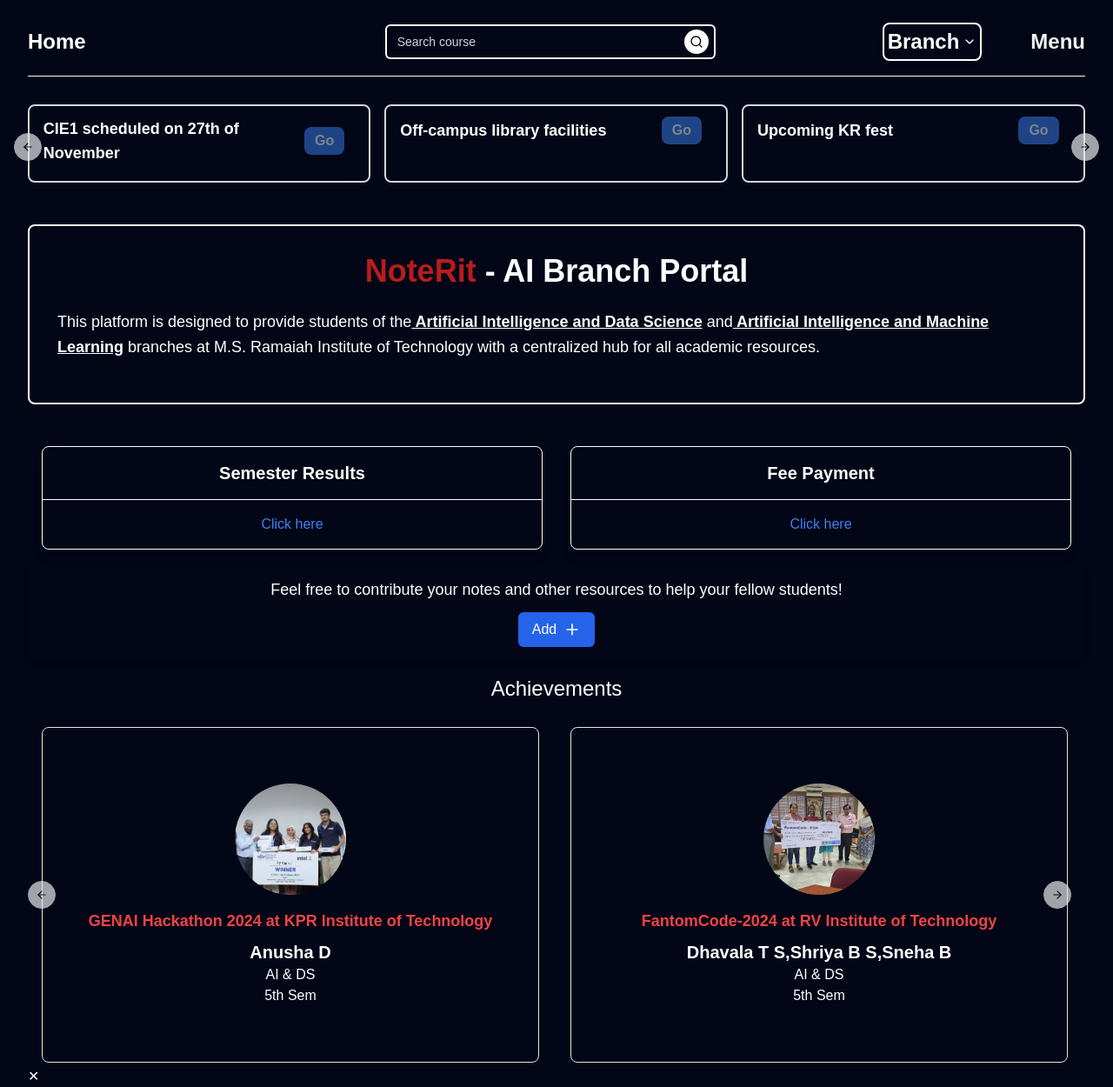
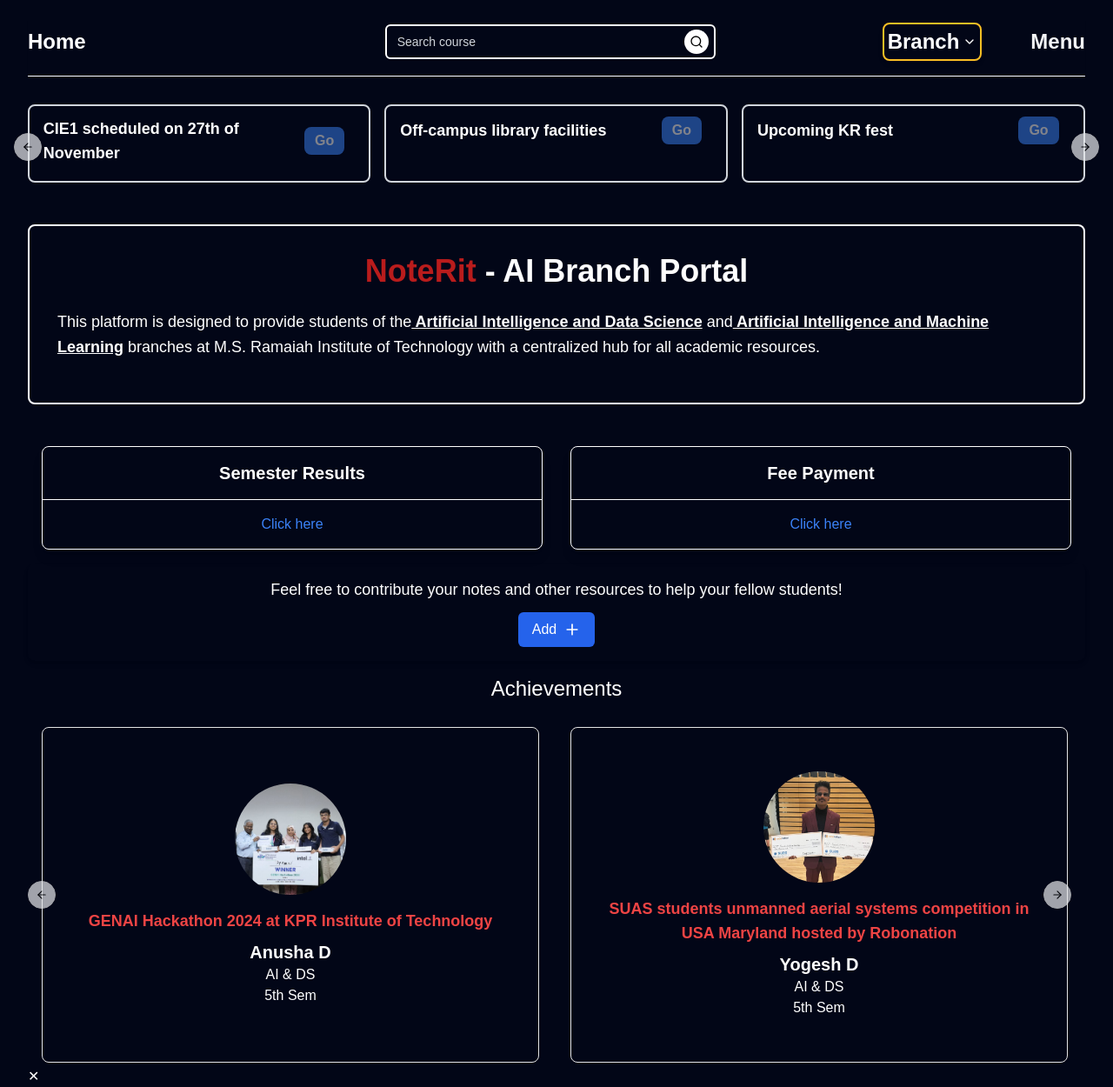
Before and after one commit to RohanPKulkarni/nextjs-2024, a Next.js app: page / in a window 1280 px wide. Shown: the whole page at 87% size. Built offline with nearby package versions, Linux system fonts and the light colour scheme.

Commit message:
chess and tabname

```diff
--- a/src/app/components/achievements/index.js
+++ b/src/app/components/achievements/index.js
@@ -32,6 +32,13 @@ export function CarouselComponent(){
       title : "GENAI Hackathon 2024 at KPR Institute of Technology"
     },
     {
+      image : "/images/suasdrone.jpg",
+      name : "Yogesh D",
+      branch : "AI & DS",
+      sem : "5th Sem",
+      title : "SUAS students unmanned aerial systems competition in USA Maryland hosted by Robonation"
+    },
+    {
       image : "/images/fantomcode.jpg",
       name : "Dhavala T S,Shriya B S,Sneha B",
       branch : "AI & DS",
@@ -39,12 +46,12 @@ export function CarouselComponent(){
       title : "FantomCode-2024 at RV Institute of Technology"
     },
     {
-      image : "/images/suasdrone.jpg",
-      name : "Yogesh D",
+      image : "/images/chess.jpg",
+      name : "Vedant W",
       branch : "AI & DS",
       sem : "5th Sem",
-      title : " SUAS students unmanned aerial systems competition held in USA Maryland hosted by Robonation"
-    },
+      title : "Chess VTU Bangalore division and state level"
+    }
 
   ];
 
--- a/src/app/components/header/index.js
+++ b/src/app/components/header/index.js
@@ -203,14 +203,15 @@ function Header() {
 </div>
 
 <div className="flex shrink-0 items-center ml-auto">
-  <div className="mr-2 sm:mr-2 md:mr-4 ">
+  <div className="mr-1 sm:mr-2 md:mr-4 ">
     <DropdownMenu>
-      <DropdownMenuTrigger className="font-bold text-2xl lg:flex text-white hover:text-gray-500 focus:outline-none border-2 border-white shadow-md transition-all p-1 rounded-lg">
+      <DropdownMenuTrigger className="font-bold text-2xl lg:flex text-white hover:text-gray-500 focus:outline-none border-2 border-amber-400  shadow-md transition-all p-1 rounded-lg">
         <div className="flex shrink-0 items-center ">
           <p className="text-white bg-transparent hover:text-gray-500">{branchdrop}</p>
           <ChevronDown className="h-4 w-4 ml-1" />
         </div>
       </DropdownMenuTrigger>
+
 
 
       <DropdownMenuContent className="max-h-48 overflow-y-auto bg-slate-900 rounded-md shadow-lg border border-white ">
--- a/src/app/layout.js
+++ b/src/app/layout.js
@@ -24,6 +24,8 @@ export default function RootLayout({ children }) {
   return (
     <html lang="en">
       <head>
+          <title>noterit-AIDS&AIML</title>
+          <meta name="description" content="AI Branch portal" />
           <link rel="shortcut icon" href="/images/ai-image.webp" type="image/webp" />
           <meta property="og:title" content="noterit - MSRIT AIML & AIDS" />
           <meta property="og:description" content="Portal for AI students." />
```
Also changed, not shown: public/images/chess.jpg (added), public/images/suasdrone.jpg.
